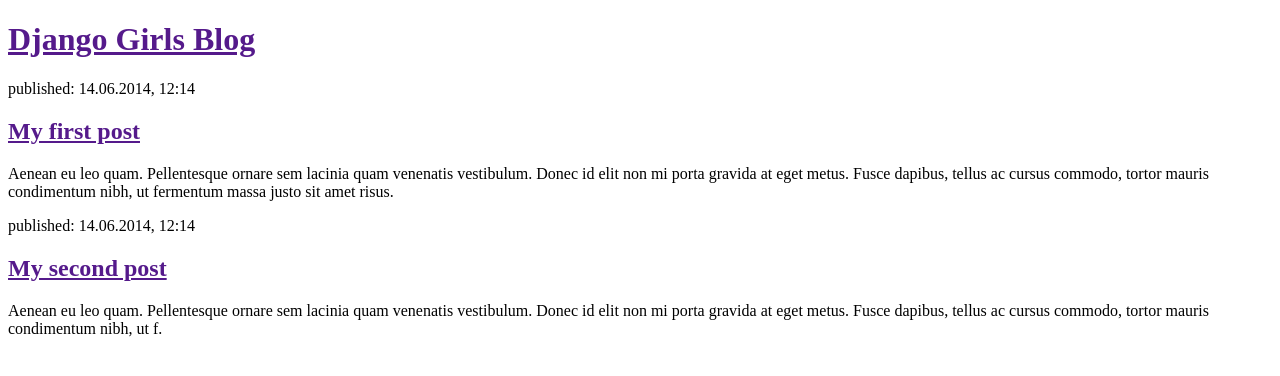
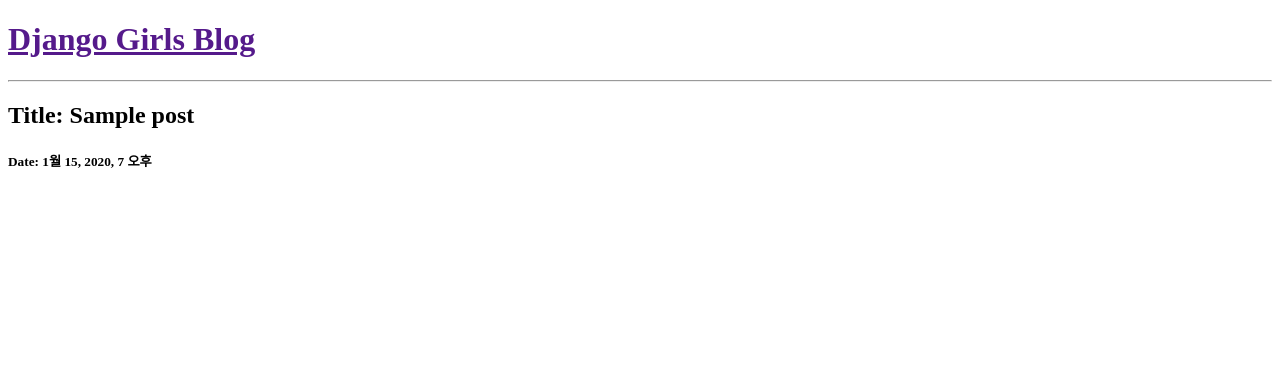
Before and after one commit to DaehunGwak/study-django, a Django app: page / in a window 1280 px wide. Shown: the top 376 px of the page. Run offline with Django 3.2, Linux system fonts and the light colour scheme; tables that the repository leaves empty hold one stand-in row (values such as "Sample post").

Commit message:
[UPDATE] djagogirls: model-view 동적 템플릿

```diff
--- a/djangogirls/blog/templates/blog/post_list.html
+++ b/djangogirls/blog/templates/blog/post_list.html
@@ -8,16 +8,13 @@
             <h1><a href="">Django Girls Blog</a></h1>
         </div>
 
-        <div>
-            <p>published: 14.06.2014, 12:14</p>
-            <h2><a href="">My first post</a></h2>
-            <p>Aenean eu leo quam. Pellentesque ornare sem lacinia quam venenatis vestibulum. Donec id elit non mi porta gravida at eget metus. Fusce dapibus, tellus ac cursus commodo, tortor mauris condimentum nibh, ut fermentum massa justo sit amet risus.</p>
-        </div>
+        {% for post in posts %}
+            <div>
+                <hr/>
+                <h2>Title: {{ post.title }}</h2>
+                <h5>Date: {{ post.created_date }}</h5>
+            </div>
+        {% endfor %}
 
-        <div>
-            <p>published: 14.06.2014, 12:14</p>
-            <h2><a href="">My second post</a></h2>
-            <p>Aenean eu leo quam. Pellentesque ornare sem lacinia quam venenatis vestibulum. Donec id elit non mi porta gravida at eget metus. Fusce dapibus, tellus ac cursus commodo, tortor mauris condimentum nibh, ut f.</p>
-        </div>
     </body>
 </html>
--- a/djangogirls/blog/views.py
+++ b/djangogirls/blog/views.py
@@ -1,5 +1,8 @@
 
 from django.shortcuts import render
+from django.utils import timezone
+
+from .models import Post
 import logging
 
 logger = logging.getLogger(__name__)
@@ -7,4 +10,6 @@
 
 def post_list(request):
     logger.info(f"request: {request}")
-    return render(request, 'blog/post_list.html', {})
+    posts = Post.objects.filter(created_date__lte=timezone.now()).order_by('created_date')
+    logger.info(f"posts: {posts}")
+    return render(request, 'blog/post_list.html', {'posts': posts})
```
